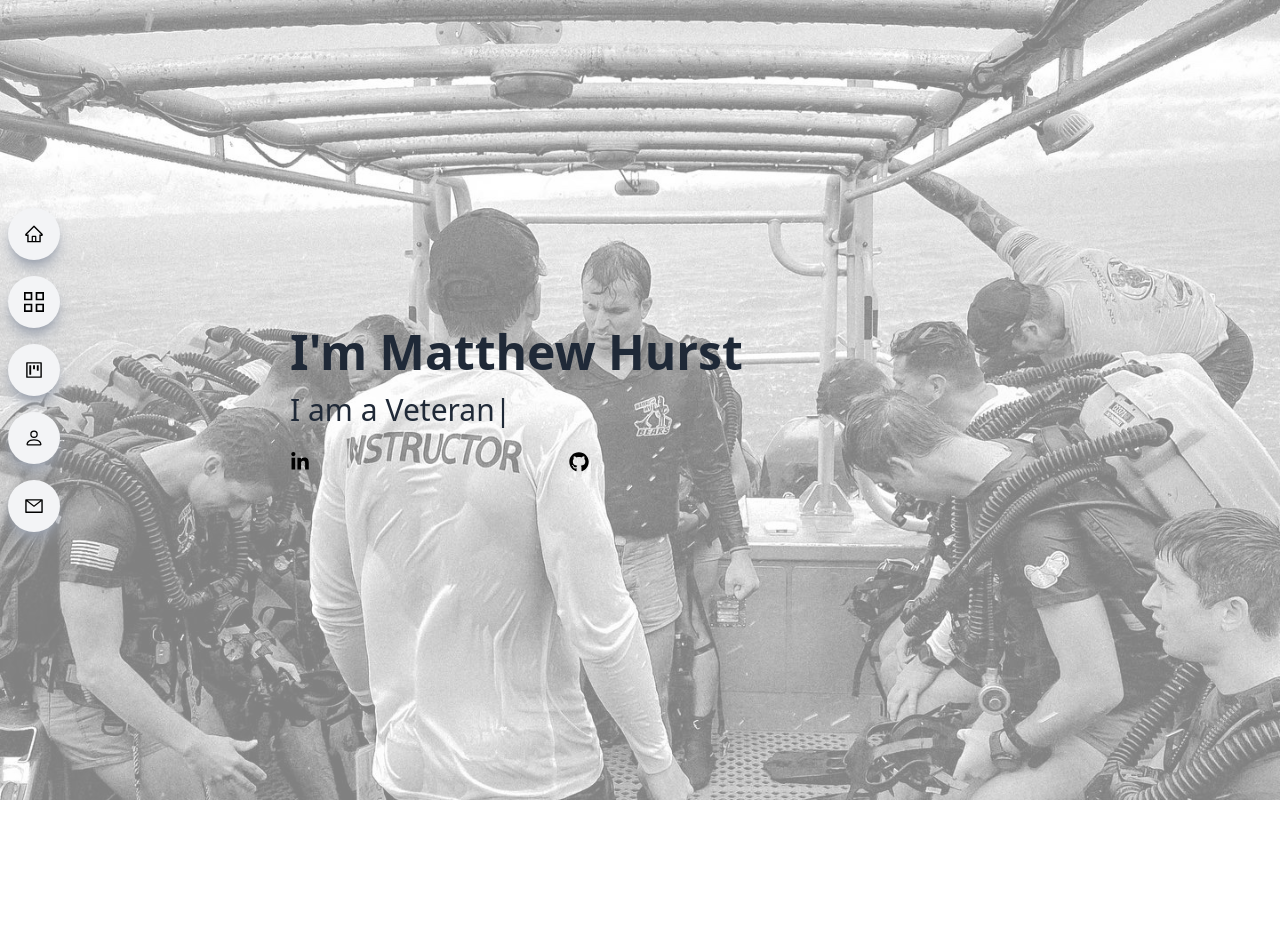
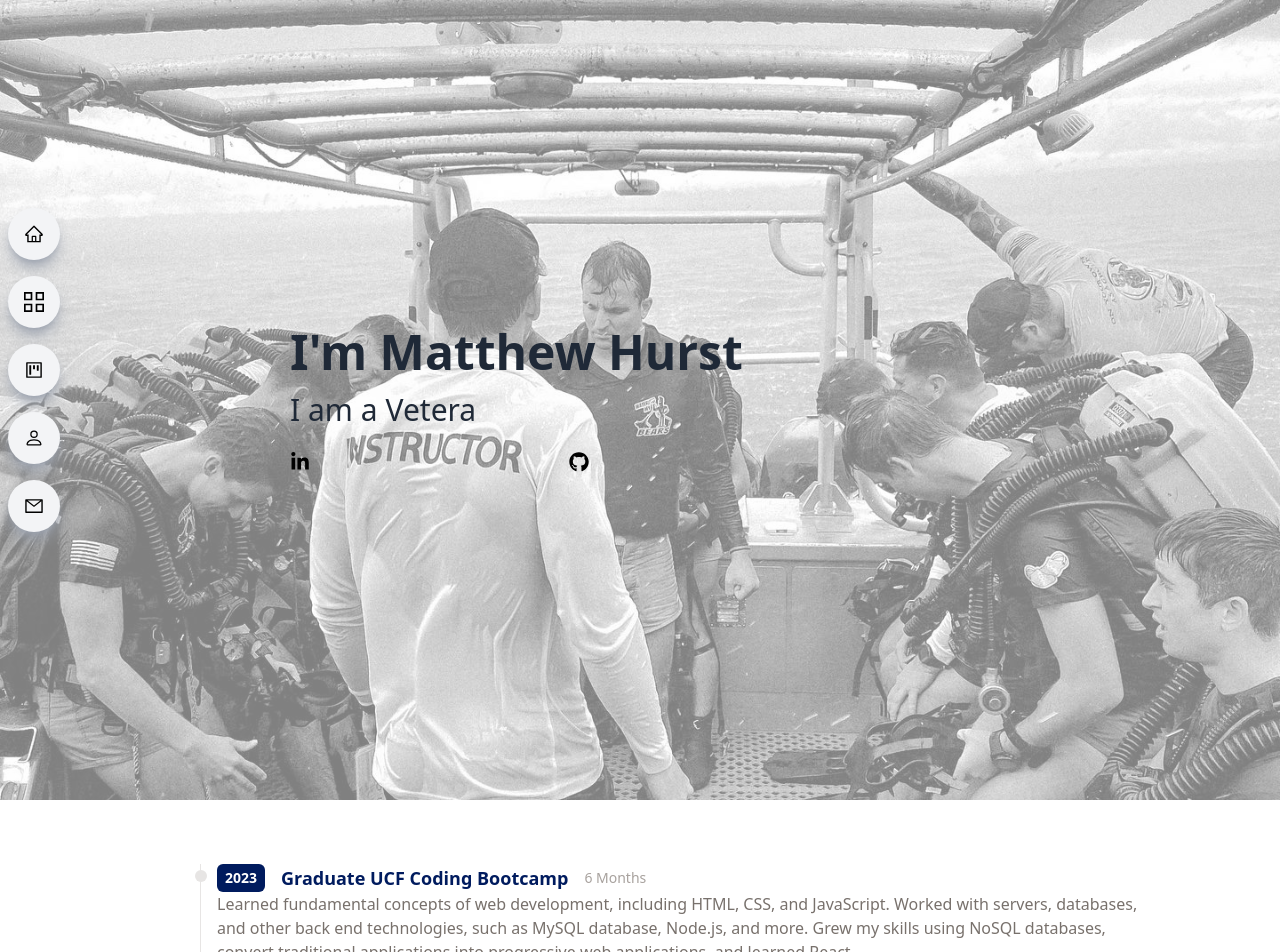
Before and after one commit to treesaretall/react-portfolio, a React (Vite) app: page / in a window 1280 px wide. Shown: the top 952 px of the page. Before the commit the page ends 800 px from the top, so only its background shows below. Built offline with nearby package versions, Linux system fonts and the light colour scheme.

Commit message:
added work history section

```diff
--- a/src/App.jsx
+++ b/src/App.jsx
@@ -1,13 +1,15 @@
-import Sidenav from './components/Sidenav.jsx'
-import Main from './components/Main.jsx'
+import Sidenav from "./components/Sidenav.jsx";
+import Main from "./components/Main.jsx";
+import Work from "./components/Work.jsx";
 
 function App() {
   return (
     <div>
       <Sidenav />
       <Main />
-      </div>
-  )
+      <Work />
+    </div>
+  );
 }
 
-export default App
+export default App;
--- /dev/null
+++ b/src/components/Work.jsx
@@ -0,0 +1,29 @@
+import WorkItem from "./WorkItem";
+
+const data = [
+  {
+    year: 2023,
+    title: "Graduate UCF Coding Bootcamp",
+    duration: "6 Months",
+    details:
+      "Learned fundamental concepts of web development, including HTML, CSS, and JavaScript. Worked with servers, databases, and other back end technologies, such as MySQL database, Node.js, and more. Grew my skills using NoSQL databases, convert traditional applications into progressive web applications, and learned React.",
+  },
+];
+
+const Work = () => {
+  return (
+    <div id="work" className="max-w-[1040px] m-auto md:pl-20 p-4 py-16">
+      <h1 className="text-4xl font-bold text-center text-[#001b5e]"></h1>
+      {data.map((item, idx) => (
+        <WorkItem
+          key={idx}
+          year={item.year}
+          title={item.title}
+          duration={item.duration}
+          details={item.details}></WorkItem>
+      ))}
+    </div>
+  );
+};
+
+export default Work;
--- /dev/null
+++ b/src/components/WorkItem.jsx
@@ -0,0 +1,23 @@
+const WorkItem = ({ year, title, duration, details }) => {
+  return (
+    <ol className="flex flex-col md:flex-row relative border-l border-stone-200">
+      <li className="mb-10 ml-4">
+        <div className="absolute w-3 h-3 bg-stone-200 rounded-full mt-1.5 -left-1.5 border-white" />
+        <p className="flex flex-wrap gap-4 flex-row items-center justify-start text-xs md:text-sm">
+          <span className="incline-block px-2 py-1 font-semibold text-white bg-[#001b5e] rounded-md">
+            {year}
+          </span>
+          <span className="text-lg font-semibold text-[#001b5e]">{title}</span>
+          <span className="my-1 text-sm font-normal leading-none text-stone-400">
+            {duration}
+          </span>
+        </p>
+        <span className="my-2 text-base font-normal text-stone-500">
+          {details}
+        </span>
+      </li>
+    </ol>
+  );
+};
+
+export default WorkItem;
```
